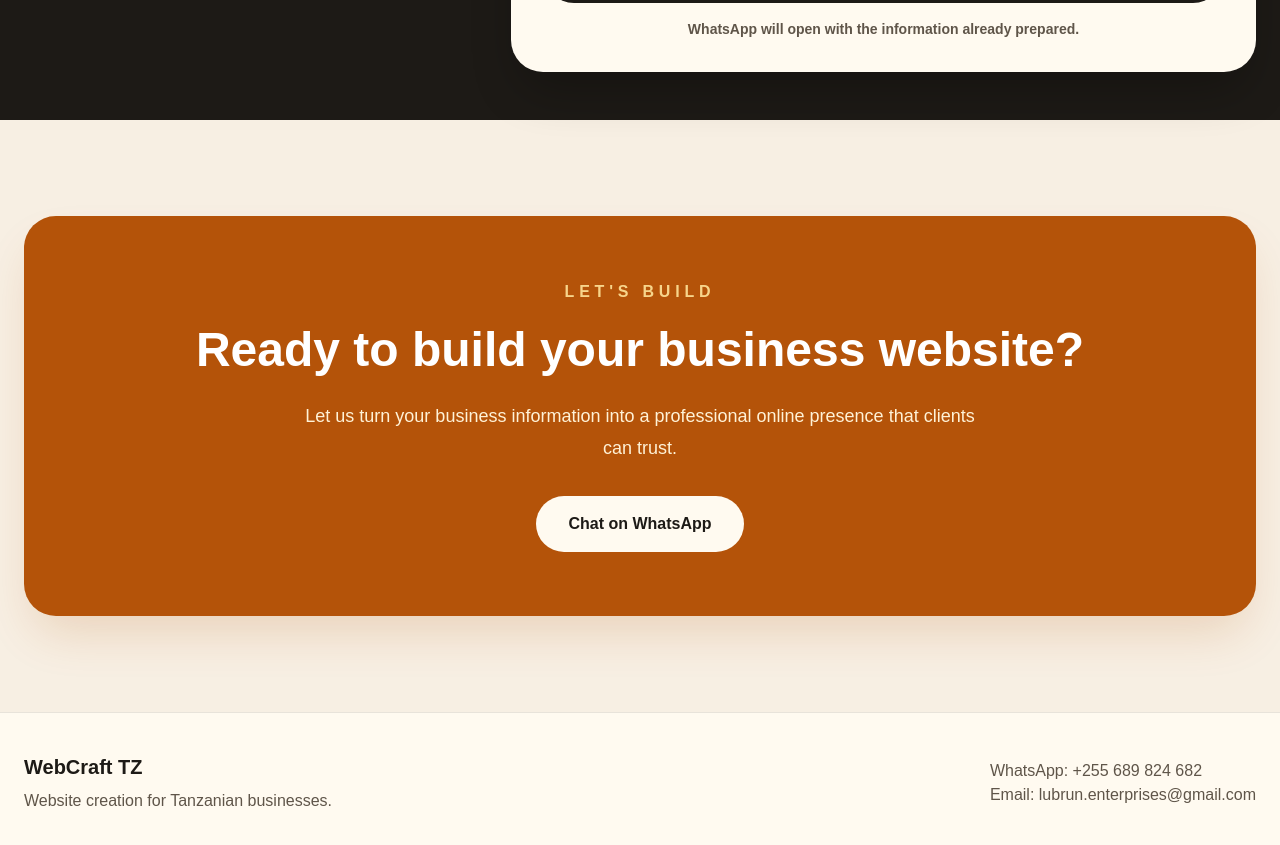
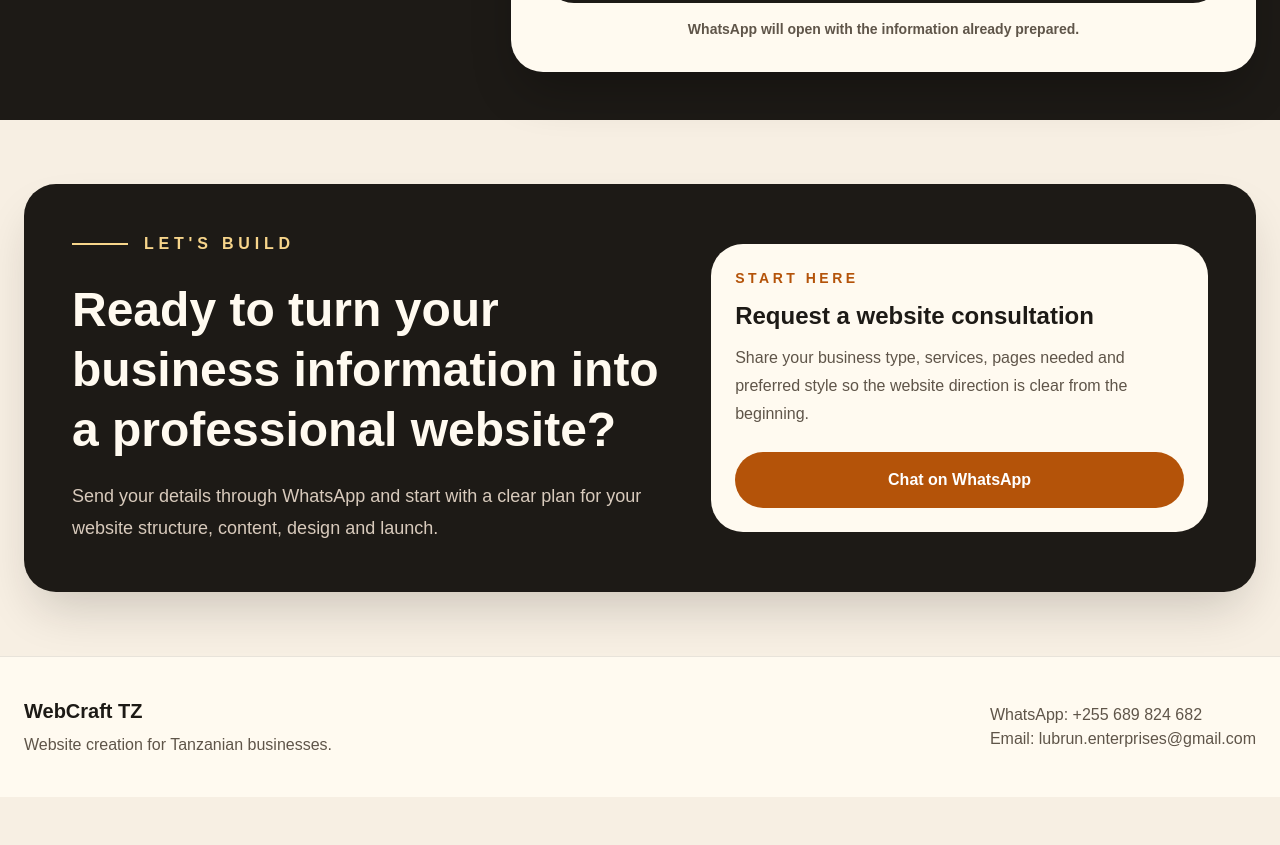
Before and after one commit to brianmichaelu/website-creation-agency, a Next.js app: page / in a window 1280 px wide. Shown: the part 6360-7205 px from the top of the page. After the commit the page ends 7157 px from the top, so only its background shows below. Built offline with nearby package versions, Linux system fonts and the light colour scheme.

Commit message:
Refactor CTA section layout and content

```diff
--- a/app/page.tsx
+++ b/app/page.tsx
@@ -899,31 +899,55 @@ ${formData.get("extraMessage")}
           </div>
         </div>
       </section>
+
       {/* CTA */}
-      <section className="bg-[#f7efe3] px-6 py-24">
-        <div className="mx-auto max-w-7xl rounded-[2rem] bg-[#b45309] p-10 text-center text-white shadow-2xl shadow-[#b45309]/20 md:p-16">
+            {/* CTA */}
+      <section className="bg-[#f7efe3] px-6 py-16">
+        <div className="mx-auto max-w-7xl overflow-hidden rounded-[2rem] bg-[#1d1a16] shadow-2xl shadow-[#1d1a16]/20">
+          <div className="grid gap-8 p-8 text-[#fffaf0] md:p-12 lg:grid-cols-[1.1fr_0.9fr] lg:items-center">
+            <div>
+              <div className="mb-6 flex items-center gap-4">
+                <span className="h-[2px] w-14 bg-[#f7d58b]" />
                 <p className="font-black uppercase tracking-[0.3em] text-[#f7d58b]">
                   Let&apos;s build
                 </p>
+              </div>
 
-          <h2 className="mt-4 text-4xl font-black leading-tight md:text-5xl">
-            Ready to build your business website?
+              <h2 className="max-w-3xl text-3xl font-black leading-tight md:text-5xl">
+                Ready to turn your business information into a professional
+                website?
               </h2>
 
-          <p className="mx-auto mt-5 max-w-2xl text-lg leading-8 text-[#fff2d7]">
-            Let us turn your business information into a professional online
-            presence that clients can trust.
+              <p className="mt-5 max-w-2xl text-lg leading-8 text-[#d8cabc]">
+                Send your details through WhatsApp and start with a clear plan
+                for your website structure, content, design and launch.
+              </p>
+            </div>
+
+            <div className="rounded-[2rem] bg-[#fffaf0] p-6 text-[#1d1a16]">
+              <p className="text-sm font-black uppercase tracking-[0.25em] text-[#b45309]">
+                Start here
+              </p>
+
+              <h3 className="mt-3 text-2xl font-black">
+                Request a website consultation
+              </h3>
+
+              <p className="mt-3 leading-7 text-[#5f5549]">
+                Share your business type, services, pages needed and preferred
+                style so the website direction is clear from the beginning.
               </p>
 
               <a
                 href={`https://wa.me/${whatsappNumber}`}
-            className="mt-8 inline-block rounded-full bg-[#fffaf0] px-8 py-4 font-black text-[#1d1a16] transition hover:-translate-y-1 hover:bg-[#f7d58b]"
+                className="mt-6 inline-flex w-full justify-center rounded-full bg-[#b45309] px-8 py-4 text-center font-black text-white transition hover:-translate-y-1 hover:bg-[#92400e]"
               >
                 Chat on WhatsApp
               </a>
             </div>
+          </div>
+        </div>
       </section>
-
       {/* FOOTER */}
       <footer className="border-t border-[#1d1a16]/10 bg-[#fffaf0] px-6 py-10">
         <div className="mx-auto flex max-w-7xl flex-col justify-between gap-6 md:flex-row md:items-center">
```
Lines whose indentation alone changed are shown as unchanged.
